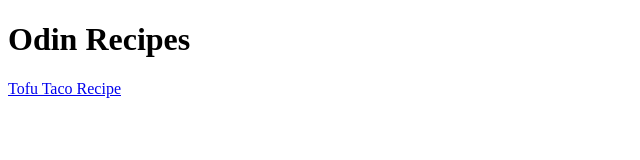
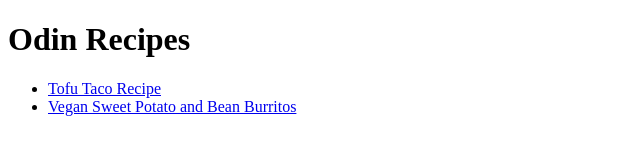
Before and after one commit to keenanhallas/odin-recipes, a plain HTML site: page index.html in a window 1280 px wide. Shown: the whole page, without its empty margins (0-640 px from the left). Drawn offline with Linux system fonts and the light colour scheme.

Commit message:
Create sweet-potato-bean-burritos.html and link to file from index.html

```diff
--- a/index.html
+++ b/index.html
@@ -6,6 +6,9 @@
     </head>
     <body>
         <h1>Odin Recipes</h1>
-        <a href="recipes/tofu-tacos.html">Tofu Taco Recipe</a>
+        <ul>
+            <li><a href="recipes/tofu-tacos.html">Tofu Taco Recipe</a></li>
+            <li><a href="recipes/sweet-potato-bean-burritos.html">Vegan Sweet Potato and Bean Burritos</a></li>
+        </ul>
     </body>
 </html>
```
Also changed, not shown: recipes/sweet-potato-bean-burritos.html (added, +1 -0 lines).
